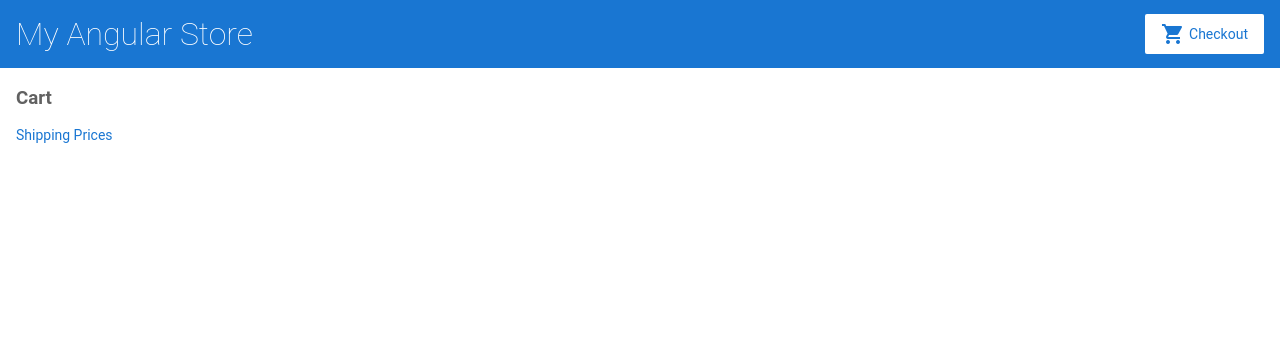
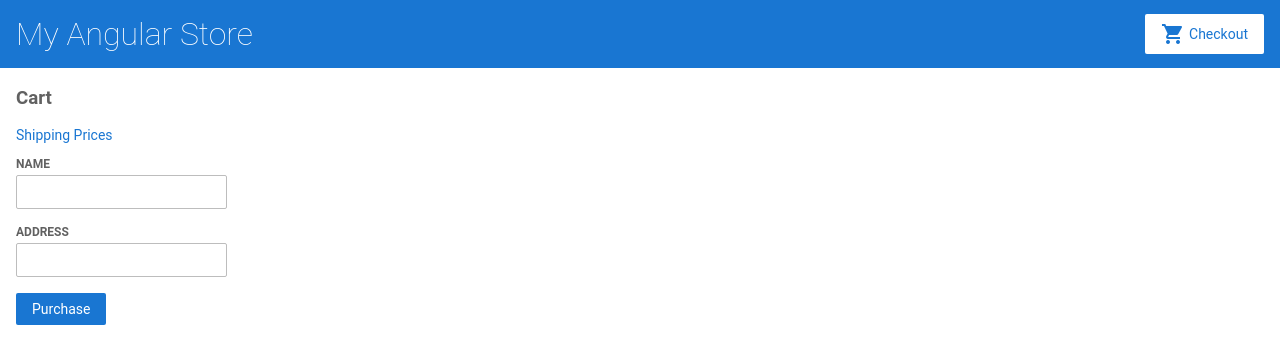
Before and after one commit to paulogustavo/angular-tutorial, an Angular app: page /cart in a window 1280 px wide. Shown: the top 364 px of the page. Built offline with nearby package versions, Linux system fonts and the light colour scheme.

Commit message:
checkout form

```diff
--- a/src/app/cart/cart.component.html
+++ b/src/app/cart/cart.component.html
@@ -8,3 +8,23 @@
   <span>{{ item.name }}</span>
   <span>{{ item.price | currency }}</span>
 </div>
+
+<form [formGroup]="checkoutForm" (ngSubmit)="onSubmit(checkoutForm.value)">
+
+  <div>
+    <label for="name">
+      Name
+    </label>
+    <input id="name" type="text" formControlName="name">
+  </div>
+
+  <div>
+    <label for="address">
+      Address
+    </label>
+    <input id="address" type="text" formControlName="address">
+  </div>
+
+  <button class="button" type="submit">Purchase</button>
+
+</form>
--- a/src/app/cart/cart.component.ts
+++ b/src/app/cart/cart.component.ts
@@ -1,5 +1,6 @@
 import { Component, OnInit } from '@angular/core';
-import { CartService } from '../cart.service'
+import { CartService } from '../cart.service';
+import { FormBuilder } from '@angular/forms'
 
 @Component({
   selector: 'app-cart',
@@ -9,13 +10,28 @@
 export class CartComponent implements OnInit {
 
   items;
+  checkoutForm;
 
   constructor(
     private cartService : CartService,
-  ) { }
+    private formBuilder : FormBuilder,
+  ) {
+    this.checkoutForm = this.formBuilder.group({
+      name : '',
+      address : '',
+    });
+  }
 
   ngOnInit() {
     this.items = this.cartService.getItems();
   }
 
+  onSubmit(customerData) {
+    // Process checkout data here
+    this.items = this.cartService.clearCart();
+    this.checkoutForm.reset();
+
+    console.warn('Your order has been submitted', customerData);
+  }
+
 }
```
